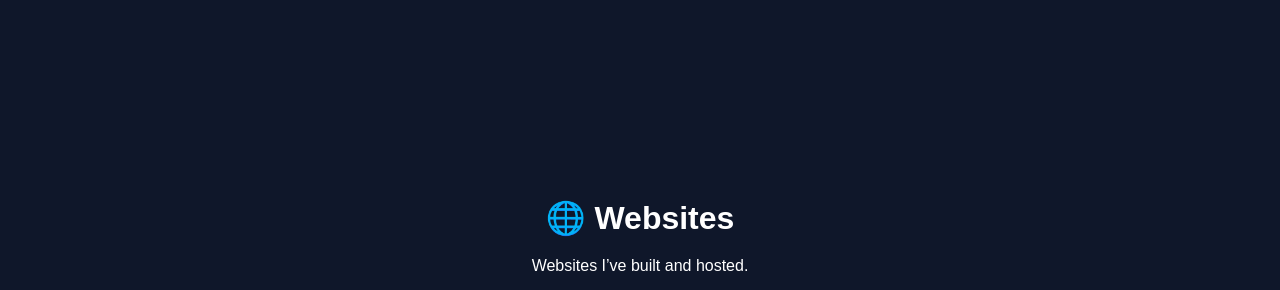
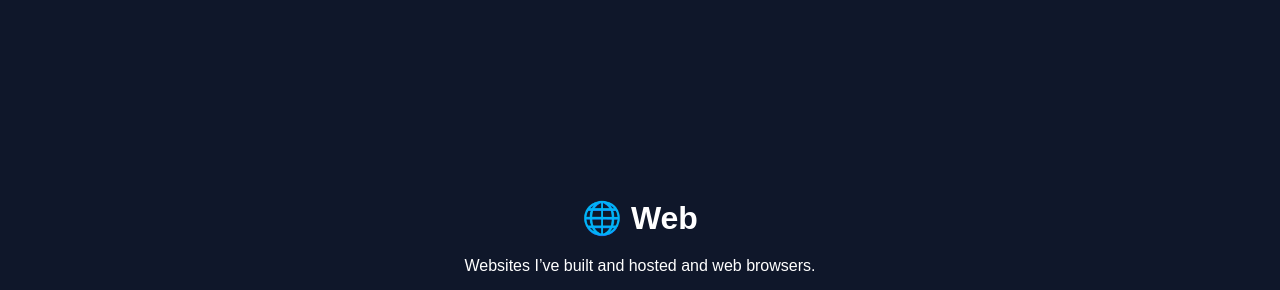
Before and after one commit to exelthebuilder/exelthebuilder.github.io, a plain HTML site: page index.html in a window 1280 px wide. Shown: the part 510-800 px from the top of the page. Drawn offline with Linux system fonts and the light colour scheme.

Commit message:
Update index.html

```diff
--- a/index.html
+++ b/index.html
@@ -100,8 +100,8 @@
   </section>
 
   <section id="websites" class="fade-in">
-    <h2>🌐 Websites</h2>
-    <p>Websites I’ve built and hosted.</p>
+    <h2>🌐 Web</h2>
+    <p>Websites I’ve built and hosted and web browsers.</p>
   </section>
 
   <section id="scripts" class="fade-in">
```
